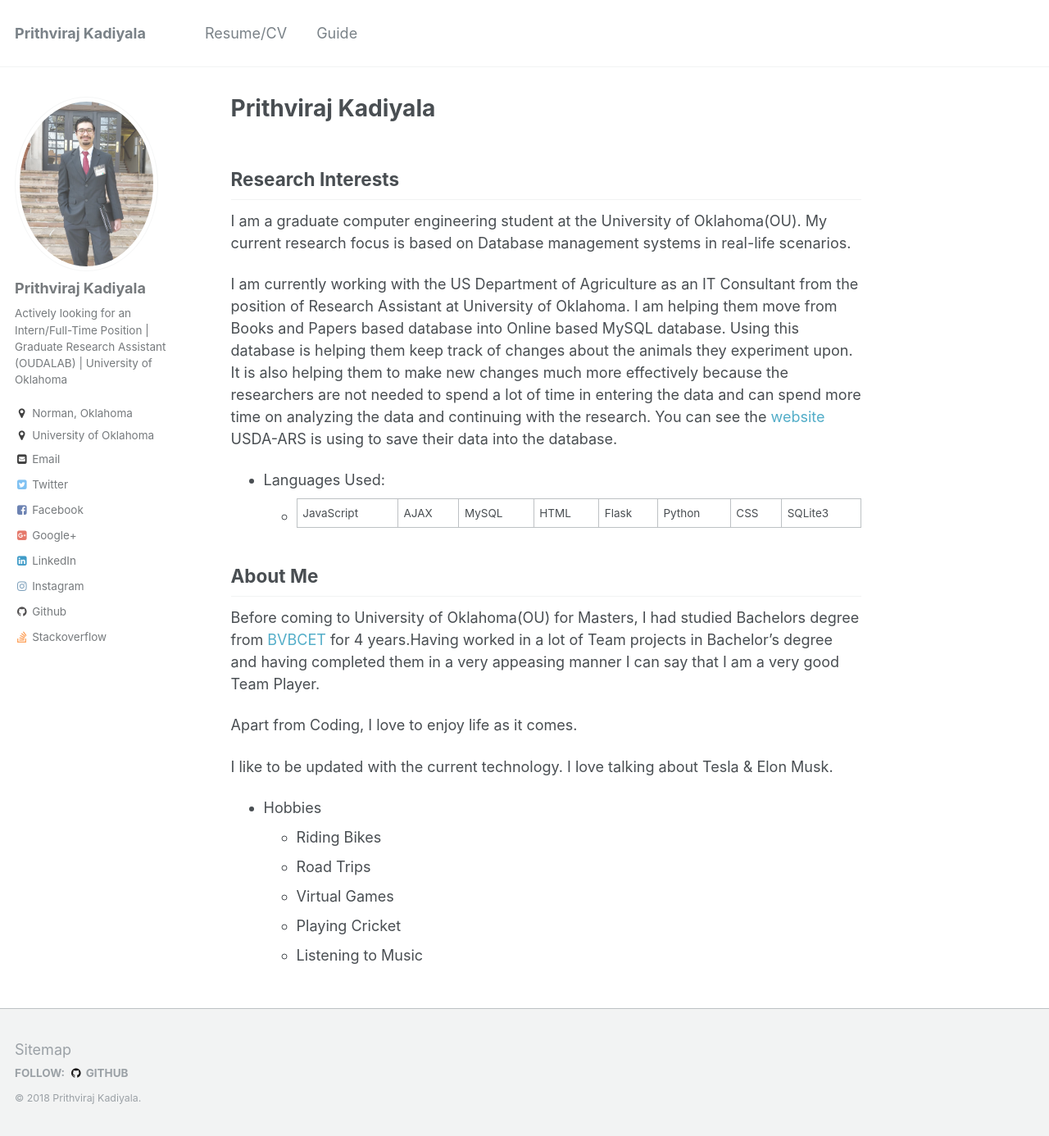
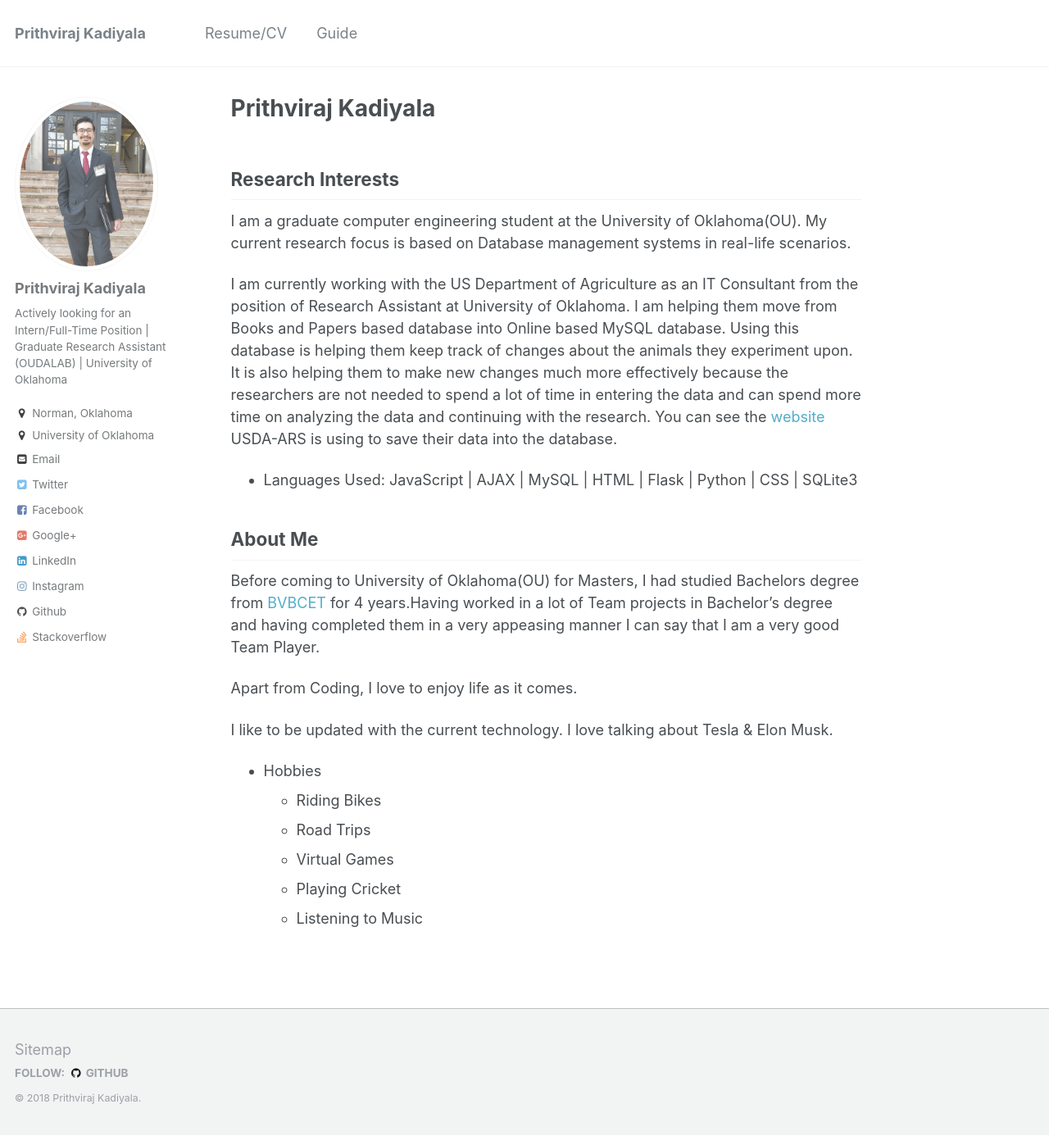
Before and after one commit to prithvirajkadiyala/prithvirajkadiyala.github.io, a Jekyll site: the page built from _pages/about.md, in a window 1280 px wide and 1386 px high. Shown: the whole window at 82% size. Built offline with Jekyll 4.4.1, drawn with Linux system fonts in a browser that asks for light colours.

```diff
--- a/_pages/about.md
+++ b/_pages/about.md
@@ -14,7 +14,7 @@ I am a graduate computer engineering student at the University of Oklahoma(OU).
 I am currently working with the US Department of Agriculture as an IT Consultant from the position of Research Assistant at University of Oklahoma. I am helping them move from Books and Papers based database into Online based MySQL database. Using this database is helping them keep track of changes about the animals they experiment upon. It is also helping them to make new changes much more effectively because the researchers are not needed to spend a lot of time in entering the data and can spend more time on analyzing the data and continuing with the research. You can see the [website](livebarn.pythonanywhere.com) USDA-ARS is using to save their data into the database.
 
   * Languages Used:
-      * JavaScript | AJAX | MySQL | HTML | Flask | Python | CSS | SQLite3
+ JavaScript | AJAX | MySQL | HTML | Flask | Python | CSS | SQLite3
 
 ## About Me
 Before coming to University of Oklahoma(OU) for Masters, I had studied Bachelors degree from [BVBCET](https://www.kletech.ac.in/) for 4 years.Having worked in a lot of Team projects in Bachelor's degree and having completed them in a very appeasing manner I can say that I am a very good Team Player.
```
